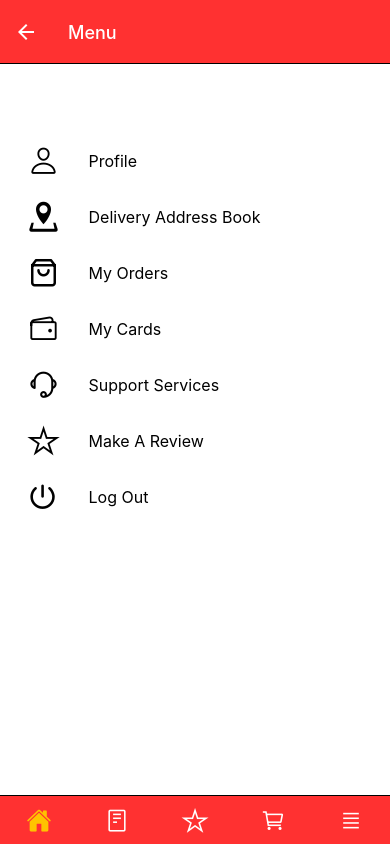
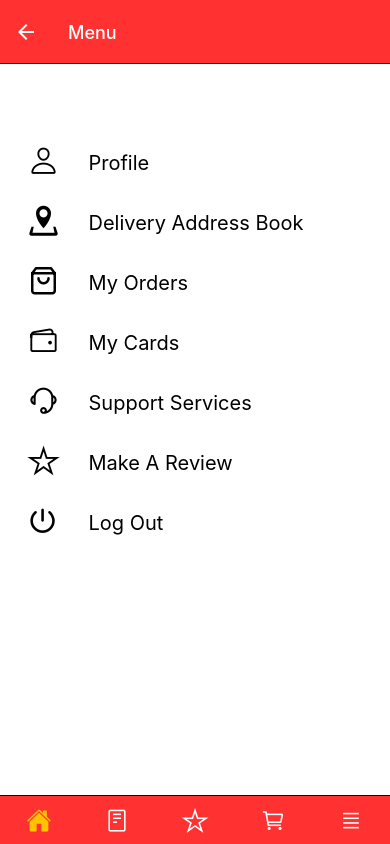
Before and after one commit to KaveenLaksitha/mcDeliveyReDesign, a React Native app: screen /Menu in a window 390 px wide. Built offline with nearby package versions, Linux system fonts and the light colour scheme.

Commit message:
menu component font size updated

```diff
--- a/components/Menu.js
+++ b/components/Menu.js
@@ -15,43 +15,43 @@ function Menu({ navigation }) {
                 </Text>
                 <TouchableOpacity style={styles.text}
                     onPress={() => navigation.navigate('Profile')}>
-                    <Text style={{ fontSize: 16 }}>Profile</Text></TouchableOpacity>
+                    <Text style={{ fontSize: 20 }}>Profile</Text></TouchableOpacity>
                 <Text style={styles.Icon}>
                     <Icon name="location" size={30} color="black" />
                 </Text>
                 <TouchableOpacity style={styles.text}
                     onPress={() => navigation.navigate('Delivery Address Book')}>
-                    <Text style={{ fontSize: 16 }} >Delivery Address Book</Text></TouchableOpacity>
+                    <Text style={{ fontSize: 20 }} >Delivery Address Book</Text></TouchableOpacity>
                 <Text style={styles.Icon}>
                     <ShopIcon name="shopping-bag" size={30} color="black" />
                 </Text>
                 <TouchableOpacity style={styles.text}
                     onPress={() => navigation.navigate('My Orders')}>
-                    <Text style={{ fontSize: 16 }}>My Orders</Text></TouchableOpacity>
+                    <Text style={{ fontSize: 20 }}>My Orders</Text></TouchableOpacity>
                 <Text style={styles.Icon}>
                     <Ionicons name="md-wallet-outline" size={30} color="black" />
                 </Text>
                 <TouchableOpacity style={styles.text}
                     onPress={() => navigation.navigate('My Cards')}>
-                    <Text style={{ fontSize: 16 }}>My Cards</Text></TouchableOpacity>
+                    <Text style={{ fontSize: 20 }}>My Cards</Text></TouchableOpacity>
                 <Text style={styles.Icon}>
                     <AntDesignIcon name="customerservice" size={30} color="black" />
                 </Text>
                 <TouchableOpacity style={styles.text}
                     onPress={() => navigation.navigate('ContactUs')}>
-                    <Text style={{ fontSize: 16 }}>Support Services</Text></TouchableOpacity>
+                    <Text style={{ fontSize: 20 }}>Support Services</Text></TouchableOpacity>
                 <Text style={styles.Icon}>
                     <Ionicons name="star-outline" size={30} color="black" />
                 </Text>
                 <TouchableOpacity style={styles.text}
                     onPress={() => navigation.navigate('Make A Review')}>
-                    <Text style={{ fontSize: 16 }}>Make A Review</Text></TouchableOpacity>
+                    <Text style={{ fontSize: 20 }}>Make A Review</Text></TouchableOpacity>
                 <Text style={styles.Icon}>
                     <Ionicons name="power" size={30} color="black" />
                 </Text>
                 <TouchableOpacity style={styles.text}
                     onPress={() => navigation.navigate('Profile')}>
-                    <Text style={{ fontSize: 16 }}>Log Out</Text></TouchableOpacity>
+                    <Text style={{ fontSize: 20 }}>Log Out</Text></TouchableOpacity>
 
             </View>
         </View>
@@ -75,7 +75,6 @@ const styles = StyleSheet.create({
     text: {
         marginTop: -52,
         marginLeft: 80,
-        fontSize: 16,
         padding: 10,
         marginBottom: 5
     },
```
